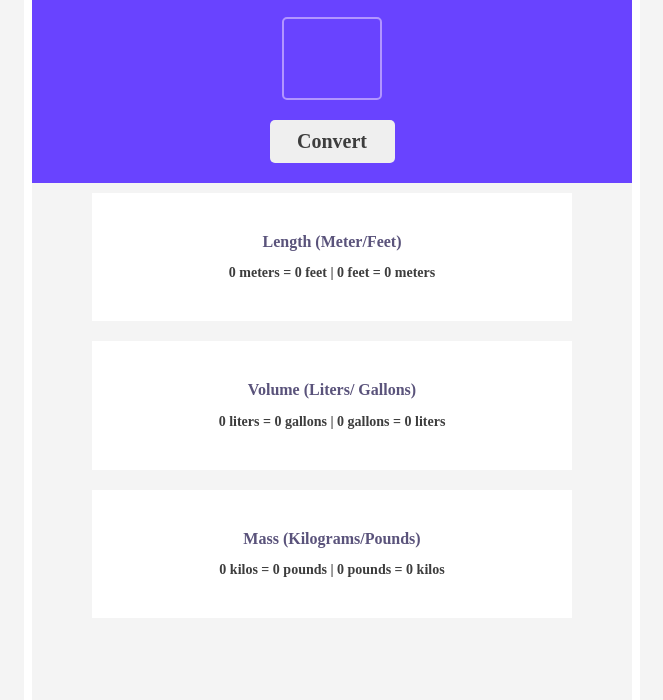
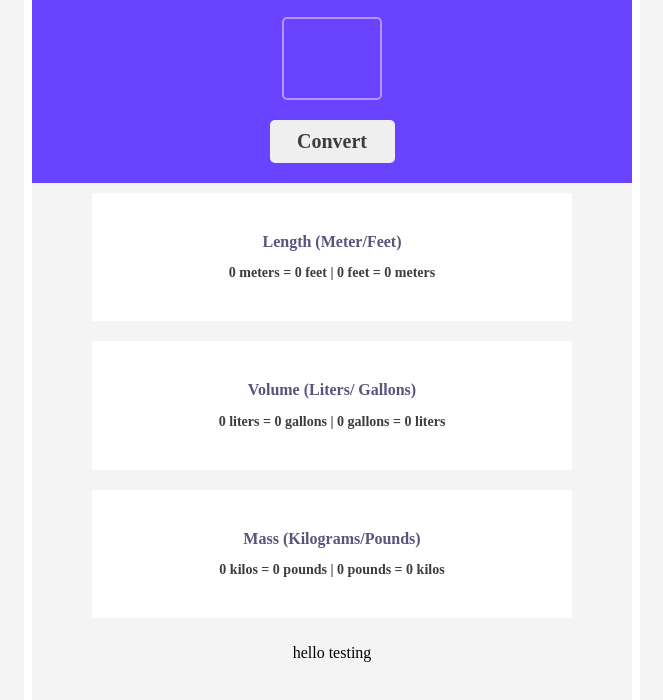
Before and after one commit to mher12/Unit-Converter, a plain HTML site: page index.html in a window 1280 px wide. Shown: the part 86-786 px from the top of the page, without its empty margins (308-971 px from the left). Drawn offline with nearby package versions, Linux system fonts and the light colour scheme.

Commit message:
added testing Lines

```diff
--- a/index.html
+++ b/index.html
@@ -30,6 +30,8 @@
                 </div>
             </div>
 
+
         <script src="index.js"></script>
+        <p>hello testing</p>
     </body>
 </html>
```
